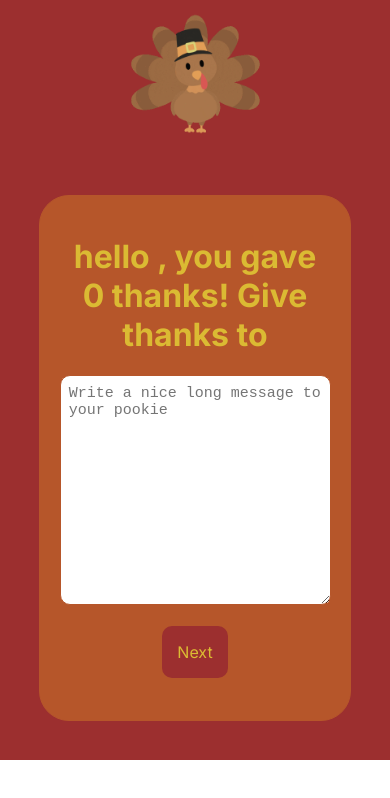
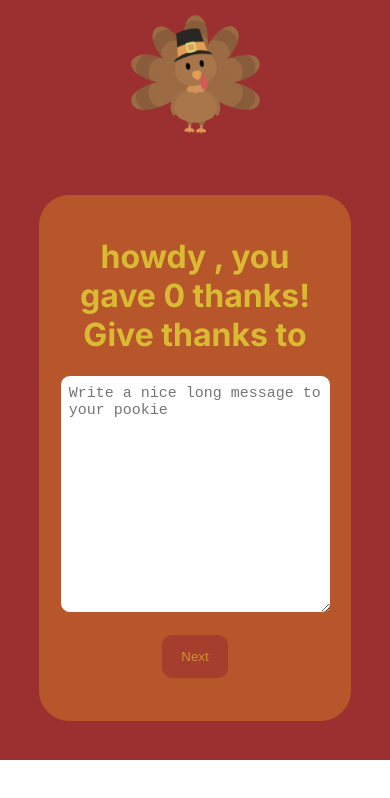
Before and after one commit to adnanysf/th-thanks, a Next.js app in the folder th-thanks/: page /assets in a window 390 px wide. Shown: the top 798 px of the page. Built offline with nearby package versions, Linux system fonts and the light colour scheme.

Commit message:
replaced with howdy & fixed responsive screen

```diff
--- a/th-thanks/src/app/assets/page.js
+++ b/th-thanks/src/app/assets/page.js
@@ -60,10 +60,10 @@ export default function Home(){
             <img src='/turkeygif.gif' alt="turkey gif" className={styles.gif} />
 
         <div className={styles.content}>
-            <h1 className={styles.title}>hello {userName}, you gave {thankCount} thanks! Give thanks to {randomUser}</h1>
+            <h1 className={styles.title}>howdy {userName}, you gave {thankCount} thanks! Give thanks to {randomUser}</h1>
             <textarea className={styles.inputField} value={message} onChange={event => setMessage(event.target.value)} placeholder='Write a nice long message to your pookie' />
             <div className={styles.buttonContainer}>
-                <div className={styles.buttons} onClick={submitThanks}><p>Next</p></div>
+                <button className={styles.buttons} onClick={submitThanks} disabled={thankCount === 25 || message === ''}> <p>Next</p></button>
             </div>
 
         </div>
--- a/th-thanks/src/app/assets/page.module.css
+++ b/th-thanks/src/app/assets/page.module.css
@@ -43,8 +43,16 @@
     margin: 10%;
     border-radius: 10px;
     cursor: pointer;
+    border: none;
+    outline: none;
 
 
+
+}
+.buttons:disabled{
+    pointer-events: none;
+    opacity: 0;
+    opacity: 0.6;
 
 }
 
@@ -110,8 +118,14 @@
         margin: 10%;
         border-radius: 10px;
         cursor: pointer;
+        border: none;
+        outline: none;
 
 
+    }
+    .buttons:disabled{
+        pointer-events: none;
+        opacity: 0.6;
     }
 
     .inputField{
```
Also changed, not shown: th-thanks/src/app/page.module.css (+4 -3 lines).
